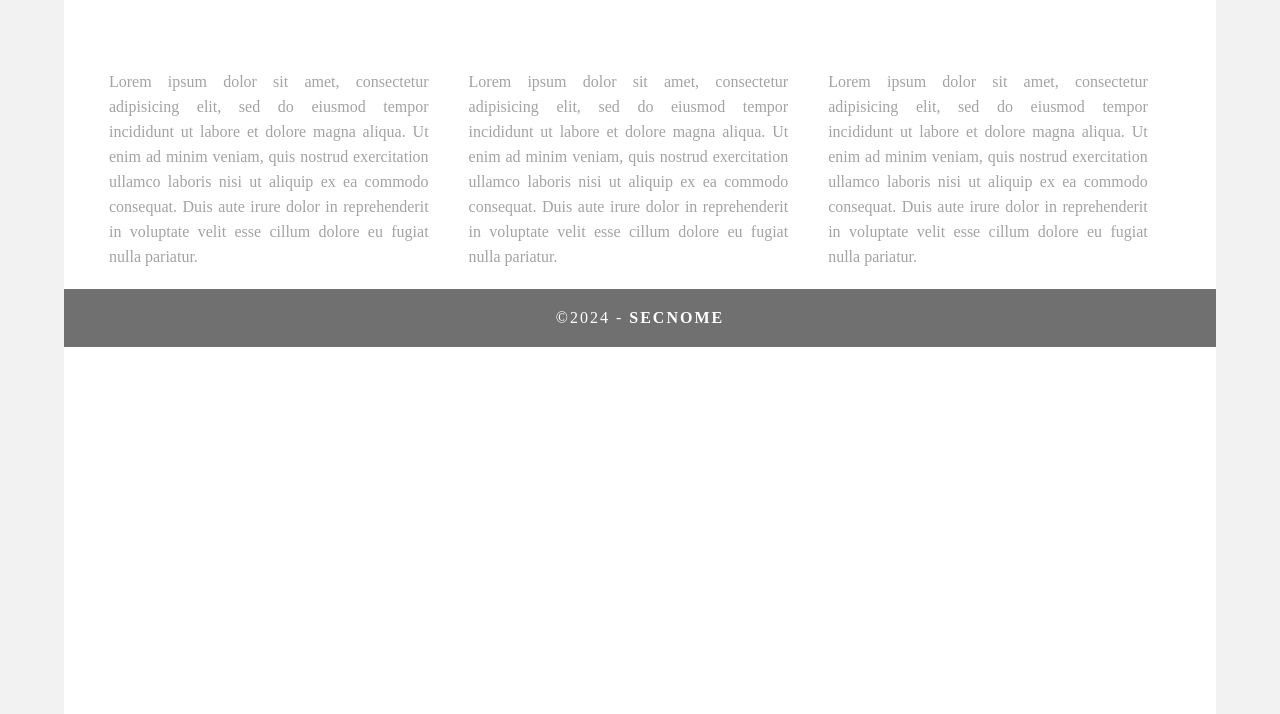
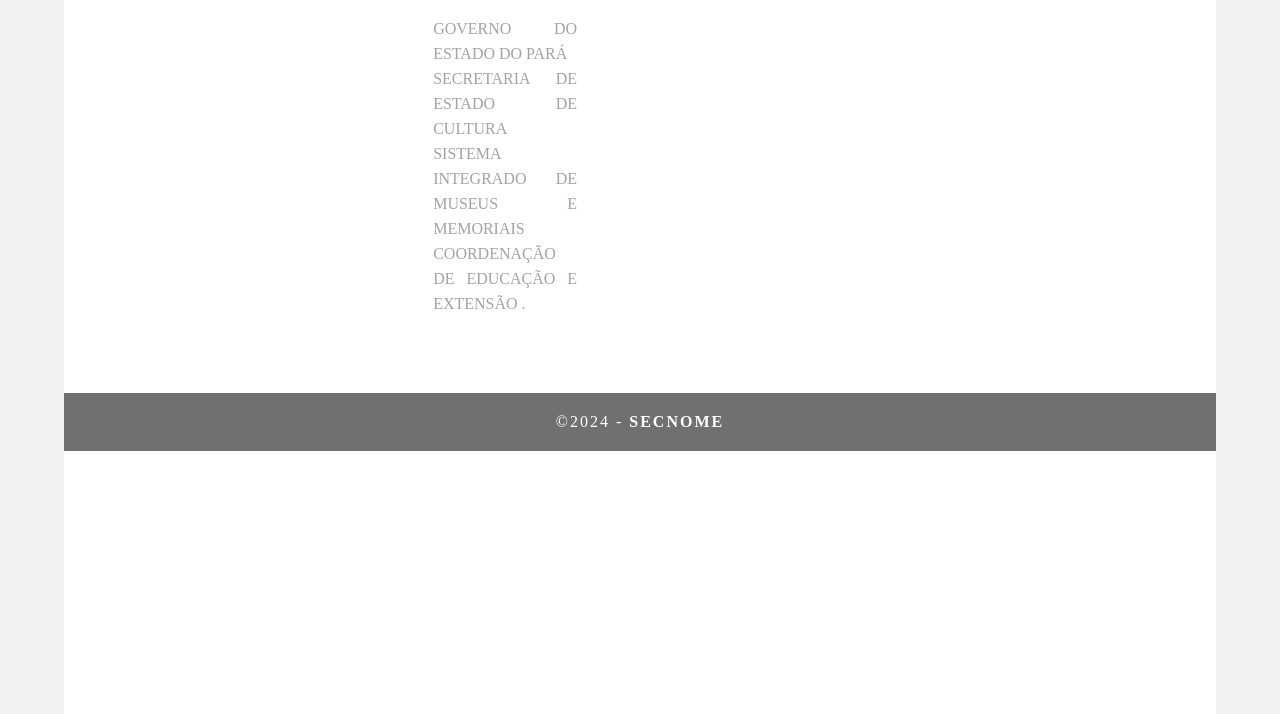
Before and after one commit to educsecult/educsecult.github.io, a plain HTML site: page index.html in a window 1280 px wide. Shown: the part 86-800 px from the top of the page. Drawn offline with Linux system fonts and the light colour scheme.

Commit message:
Add files via upload

```diff
--- a/index.html
+++ b/index.html
@@ -35,9 +35,12 @@
   <!-- About Section -->
   <section class="about" id="about">
     <h2 class="hidden">About</h2>
-    <p class="text_column">Lorem ipsum dolor sit amet, consectetur adipisicing elit, sed do eiusmod tempor incididunt ut labore et dolore magna aliqua. Ut enim ad minim veniam, quis nostrud exercitation ullamco laboris nisi ut aliquip ex ea commodo consequat. Duis aute irure dolor in reprehenderit in voluptate velit esse cillum dolore eu fugiat nulla pariatur. </p>
-    <p class="text_column">Lorem ipsum dolor sit amet, consectetur adipisicing elit, sed do eiusmod tempor incididunt ut labore et dolore magna aliqua. Ut enim ad minim veniam, quis nostrud exercitation ullamco laboris nisi ut aliquip ex ea commodo consequat. Duis aute irure dolor in reprehenderit in voluptate velit esse cillum dolore eu fugiat nulla pariatur. </p>
-    <p class="text_column">Lorem ipsum dolor sit amet, consectetur adipisicing elit, sed do eiusmod tempor incididunt ut labore et dolore magna aliqua. Ut enim ad minim veniam, quis nostrud exercitation ullamco laboris nisi ut aliquip ex ea commodo consequat. Duis aute irure dolor in reprehenderit in voluptate velit esse cillum dolore eu fugiat nulla pariatur. </p>
+    <p class="text_column">&nbsp;</p>
+    <p class="text_column"> GOVERNO DO ESTADO DO PARÁ <br>
+  SECRETARIA DE ESTADO DE CULTURA   <br>
+  SISTEMA INTEGRADO DE MUSEUS E MEMORIAIS   <br>
+  COORDENAÇÃO DE EDUCAÇÃO E EXTENSÃO   . </p>
+    <p class="text_column">&nbsp;</p>
   </section>
   <!-- Stats Gallery Section -->
 
```
